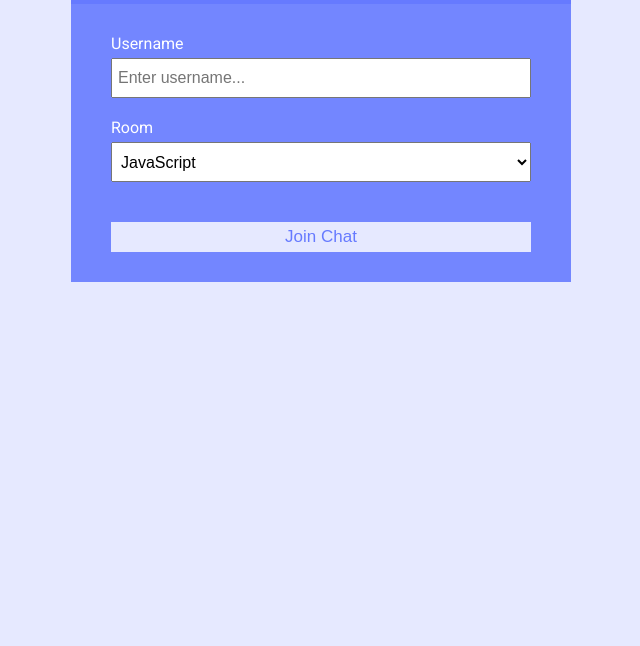
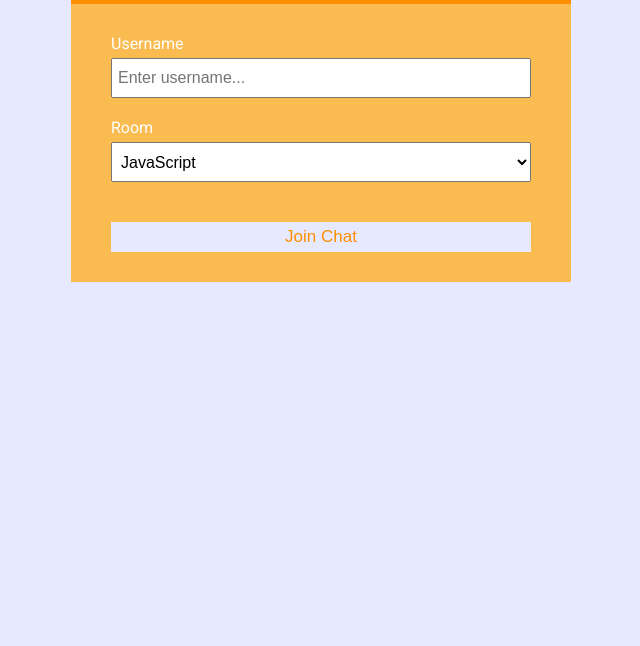
Before and after one commit to piyusha2001/ChatApp, a website: page public/index.html in a window 1280 px wide. Shown: the part 154-800 px from the top of the page, without its empty margins (319-959 px from the left). Drawn offline with Linux system fonts and the light colour scheme.

Commit message:
bg-colour changed

```diff
--- a/public/css/style.css
+++ b/public/css/style.css
@@ -1,8 +1,8 @@
-@import url('https://fonts.googleapis.com/css?family=Roboto&display=swap');
+@import url("https://fonts.googleapis.com/css?family=Roboto&display=swap");
 
 :root {
-	--dark-color-a: #667aff;
-	--dark-color-b: #7386ff;
+    --dark-color-a: #ff8e00;
+    --dark-color-b: #fabb51;
     --light-color: #e6e9ff;
     --success-color: #5cb85c;
     --error-color: #d9534f;
@@ -15,7 +15,7 @@
 }
 
 body {
-	font-family: 'Roboto', sans-serif;
+    font-family: "Roboto", sans-serif;
     font-size: 16px;
     background: var(--light-color);
     margin: 20px;
@@ -120,7 +120,7 @@ a {
     display: flex;
 }
 
-.chat-form-container input[type='text'] {
+.chat-form-container input[type="text"] {
     font-size: 16px;
     padding: 5px;
     height: 40px;
@@ -160,7 +160,7 @@ a {
     margin-bottom: 5px;
 }
 
-.join-main input[type='text'] {
+.join-main input[type="text"] {
     font-size: 16px;
     padding: 5px;
     height: 40px;
```
Lines whose indentation alone changed are shown as unchanged.
